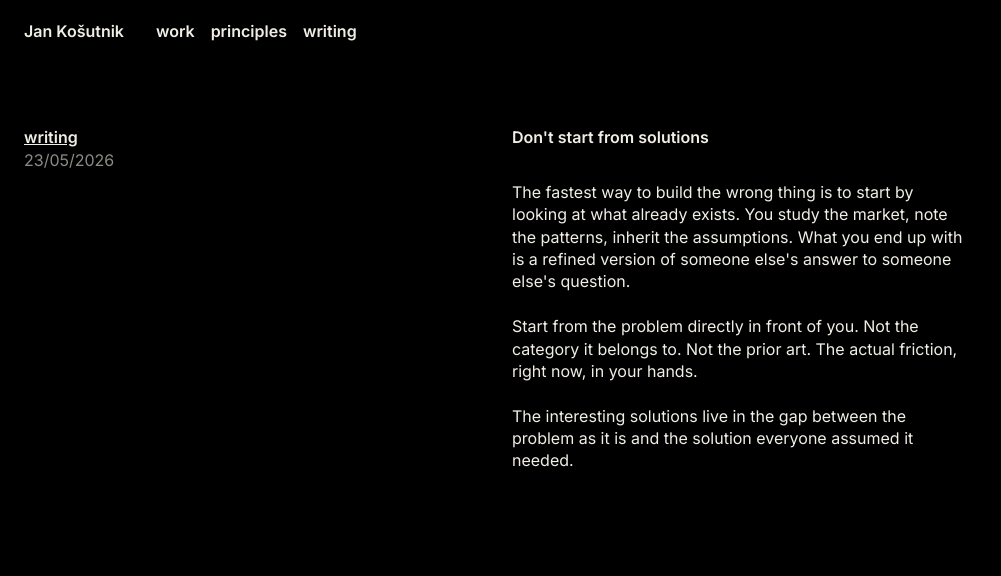
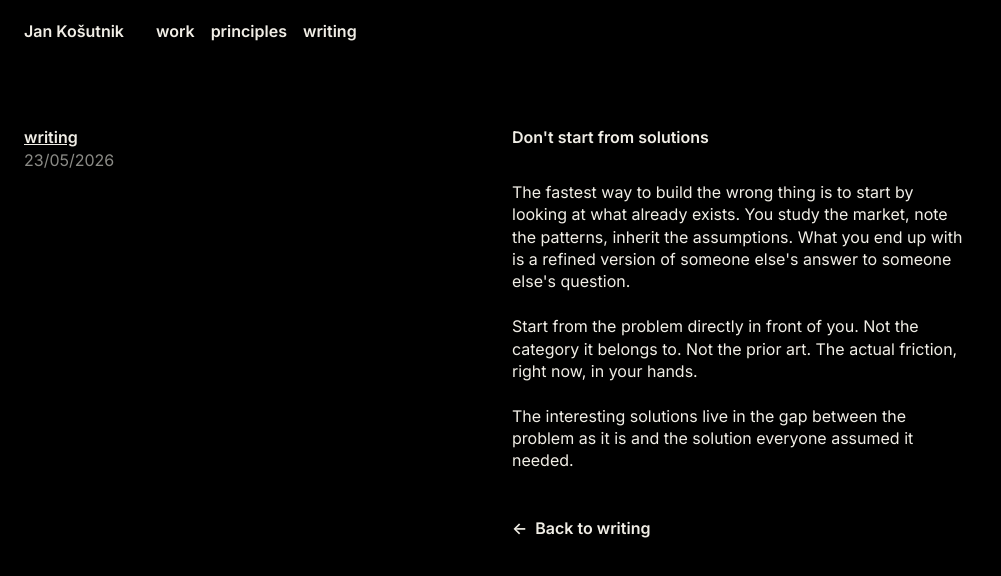
Before and after one commit to JanKosutnik/Kosutnik, a Next.js app: page /writing/dont-start-from-solutions/ in a window 1280 px wide. Shown: the top 576 px of the page, without its empty margins (0-1001 px from the left). Built offline with nearby package versions, Linux system fonts and the light colour scheme.

Commit message:
Codex add post back link

```diff
--- a/app/writing/[slug]/page.tsx
+++ b/app/writing/[slug]/page.tsx
@@ -49,6 +49,9 @@ export default async function VariantWritingPage({ params }: PageProps) {
             className={styles.body}
             dangerouslySetInnerHTML={{ __html: post.html }}
           />
+          <Link className={styles.backLink} href="/#writing">
+            <span aria-hidden="true">←</span> Back to writing
+          </Link>
         </div>
       </article>
     </main>
--- a/app/writing/[slug]/post.module.css
+++ b/app/writing/[slug]/post.module.css
@@ -70,6 +70,17 @@
 
 .body p { margin: 0 0 1.4rem; }
 
+.backLink {
+  display: inline-flex;
+  align-items: center;
+  gap: .5rem;
+  margin-top: 1.4rem;
+  font-weight: 600;
+  text-decoration: none;
+}
+
+.backLink:hover { text-decoration: underline; }
+
 @media (max-width: 720px) {
   .masthead { padding-inline: 1rem; }
 
```
